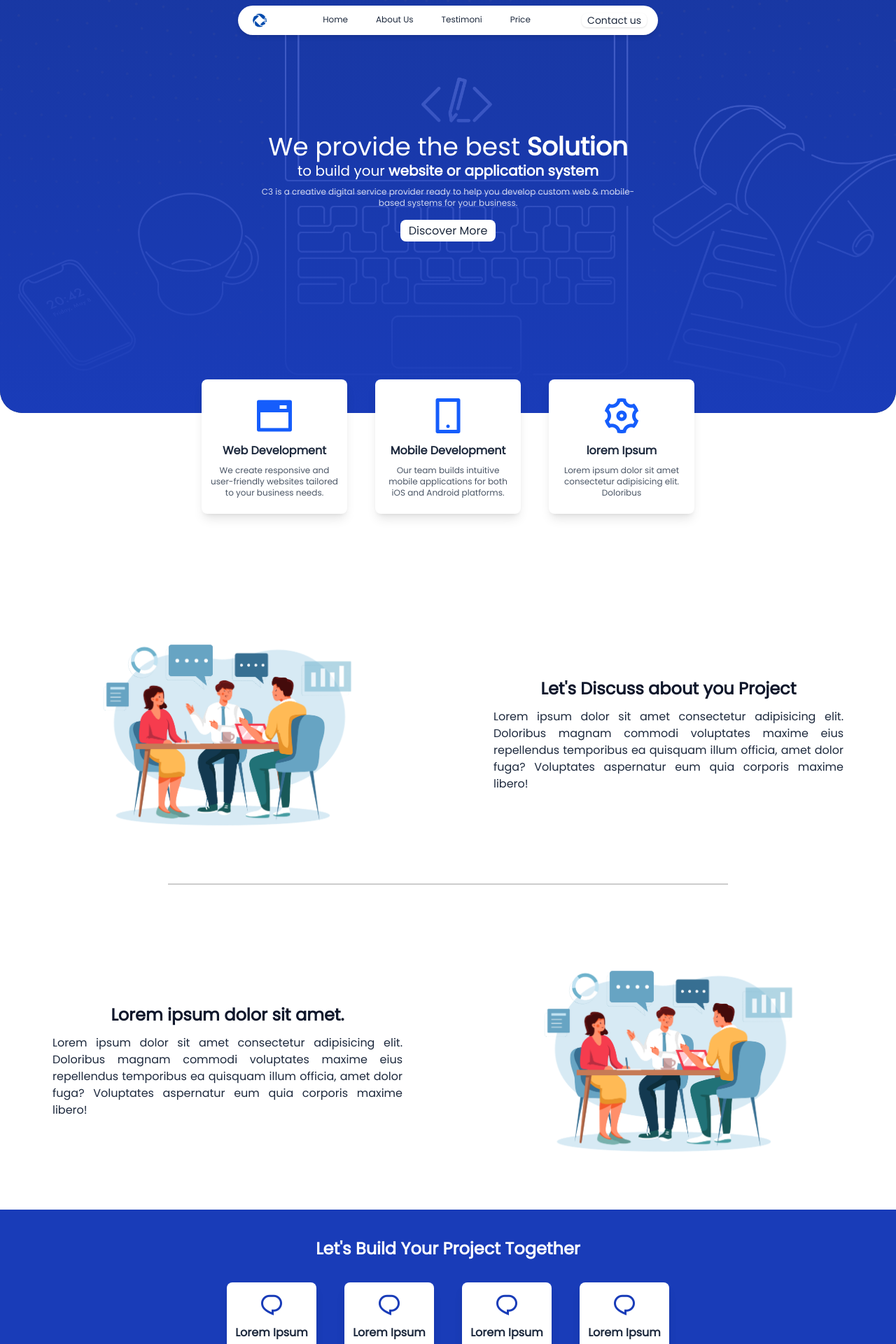
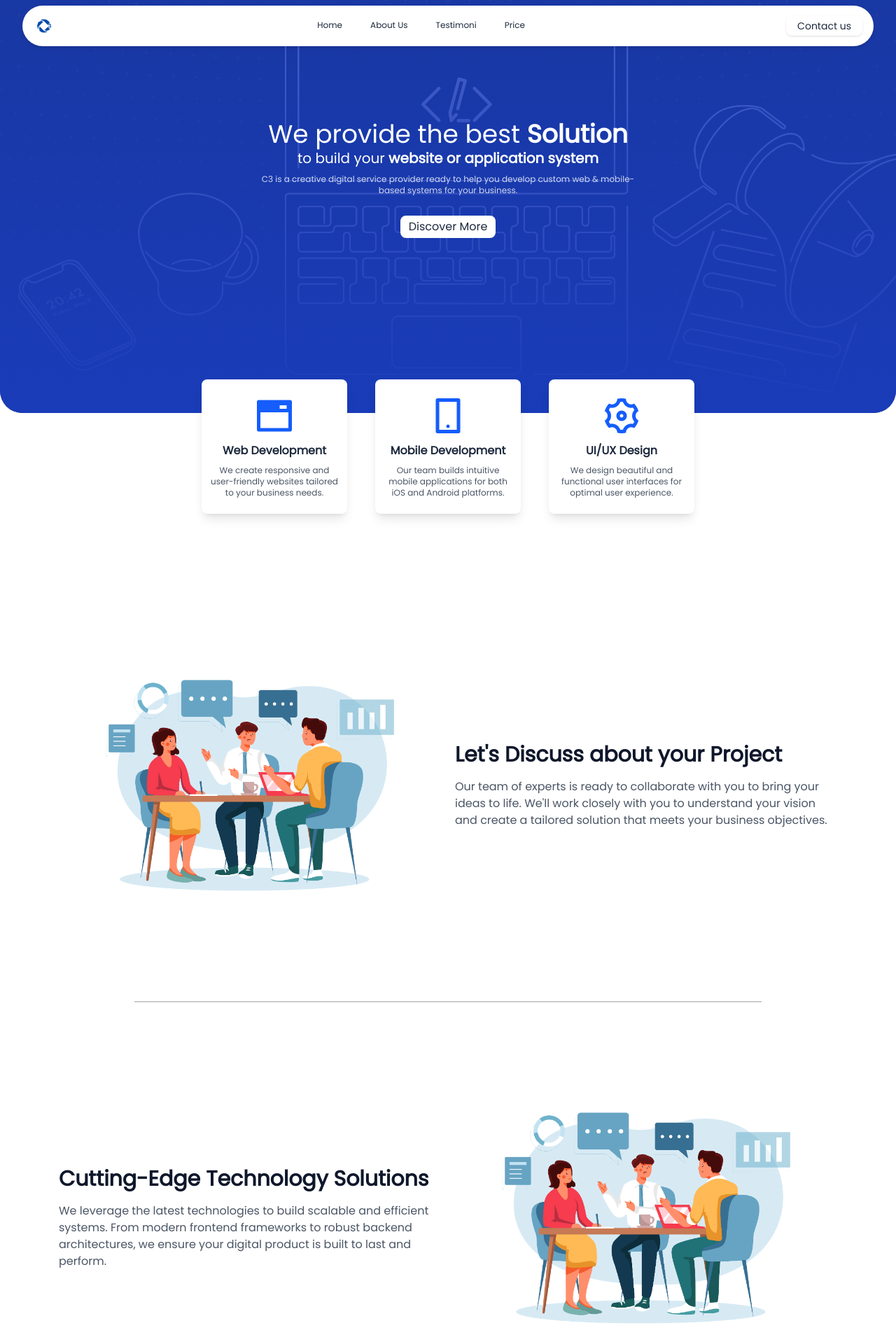
Before and after one commit to Rifaiiii04/c3website, a React (Vite) app: page / in a window 1280 px wide. Shown: the top 1920 px of the page at 70% size. Built offline with nearby package versions, Linux system fonts and the light colour scheme.

Commit message:
feat: Enhance Navbar, Section, and Home components for improved layout and responsiveness

```diff
--- a/src/components/Navbar.jsx
+++ b/src/components/Navbar.jsx
@@ -1,57 +1,82 @@
-import { useState } from "react";
+// components/Navbar.jsx
+import { useState, useEffect } from "react";
 
 export default function Navbar() {
   const [show, setShow] = useState(false);
+  const [scrolled, setScrolled] = useState(false);
 
   const handleClick = () => {
     setShow(!show);
   };
 
-  const menuActive = show ? "translate-x-0" : "-translate-x-full";
+  useEffect(() => {
+    const handleScroll = () => {
+      setScrolled(window.scrollY > 10);
+    };
+    window.addEventListener("scroll", handleScroll);
+    return () => window.removeEventListener("scroll", handleScroll);
+  }, []);
 
   return (
-    <>
-      <nav className="md:w-full w-[360px] z-50 fixed p-3">
-        <div className="bg-white shadow-md hover:shadow-xs hover:shadow-blue-500 transition-all duration-500 mt-2 fixed top-0 left-1/2 transform -translate-x-1/2 rounded-full flex w-[350px] md:w-[600px] px-4 py-1 justify-between items-center">
+    <nav className={`fixed top-0 left-0 w-full z-50 transition-all duration-300 ${scrolled ? 'py-1' : 'py-2'}`}>
+      <div className={`max-w-[95vw] mx-auto shadow-md hover:shadow-xs hover:shadow-blue-500 transition-all duration-500 rounded-full flex px-4 py-1 justify-between items-center bg-white`}>
         <div className="flex items-center">
-            <img src="/icon.png" alt="" className="w-8 h-8" />
+          <img src="/icon.png" alt="Logo" className="w-8 h-8" />
         </div>
-          <ul
-            className={`md:flex md:items-center md:justify-center md:bg-transparent bg-white rounded-r-xl md:w-96 md:static absolute top-52 w-52 -left-14 text-center md:translate-x-0  md:p-0 p-5 space-y-3 md:space-y-0 md:shadow-none shadow-lg h-36 md:h-auto md:gap-10 text-xs md:px-3 md:py-2 ${menuActive} transition-all duration-500`}
-          >
-            <li className="hover:text-blue-500 group active:bg-gray-200 md:active:bg-transparent  active:text-blue-900 transition-colors duration-300">
-              <a href="">Home</a>
-              <div className="h-0.5 w-0 group-hover:w-full group-active:bg-blue-700 bg-blue-600 transition-all duration-300"></div>
+
+        {/* Desktop Menu */}
+        <ul className="hidden md:flex items-center justify-center gap-10 text-xs px-3 py-2">
+          {['Home', 'About Us', 'Testimoni', 'Price'].map((item) => (
+            <li key={item} className="hover:text-blue-500 group transition-colors duration-300">
+              <a href="#" className="block py-2">{item}</a>
+              <div className="h-0.5 w-0 group-hover:w-full bg-blue-600 transition-all duration-300"></div>
             </li>
-            <li className="hover:text-blue-500 group active:bg-gray-200 md:active:bg-transparent active:text-blue-900 transition-colors duration-300">
-              <a href="">About Us</a>
-              <div className="h-0.5 w-0 group-hover:w-full group-active:bg-blue-700 bg-blue-600 transition-all duration-300"></div>
-            </li>
-            <li className="hover:text-blue-500 group active:bg-gray-200 md:active:bg-transparent active:text-blue-900 transition-colors duration-300">
-              <a href="">Testimoni</a>
-              <div className="h-0.5 w-0 group-hover:w-full group-active:bg-blue-700 bg-blue-600 transition-all duration-300"></div>
-            </li>
-            <li className="hover:text-blue-500 group active:bg-gray-200 md:active:bg-transparent active:text-blue-900 transition-colors duration-300">
-              <a href="">Price</a>
-              <div className="h-0.5 w-0 group-hover:w-full group-active:bg-blue-700 bg-blue-600 transition-all duration-300"></div>
-            </li>
+          ))}
         </ul>
-          <div className="group/contact gap-4 flex items-center">
+
+        {/* Mobile Menu Button */}
+        <div className="flex items-center gap-4">
           <a
             href="#"
-              className="active:bg-gray-300 text-sm shadow rounded-lg hover:text-blue-500  px-2 active:text-blue-900 transition-colors duration-300"
+            className="hidden md:block text-sm shadow rounded-lg hover:bg-gray-100 px-4 py-1 transition-colors duration-300"
           >
             Contact us
           </a>
           <button
-              className="md:hidden active:bg-gray-300 hover:text-blue-500  px-2 active:text-blue-900 transition-colors duration-300 "
+            className="md:hidden text-xl"
             onClick={handleClick}
+            aria-label="Toggle menu"
           >
-              <i className="ri-menu-5-line"></i>
+            <i className={show ? "ri-close-line" : "ri-menu-5-line"}></i>
           </button>
         </div>
       </div>
+
+      {/* Mobile Menu */}
+      <div className={`md:hidden bg-white shadow-lg absolute top-full left-0 w-full transition-all duration-300 overflow-hidden ${show ? 'max-h-96' : 'max-h-0'}`}>
+        <ul className="py-3 px-4 space-y-3">
+          {['Home', 'About Us', 'Testimoni', 'Price'].map((item) => (
+            <li key={item}>
+              <a
+                href="#"
+                className="block py-2 px-4 hover:bg-gray-100 rounded-lg transition-colors duration-300"
+                onClick={() => setShow(false)}
+              >
+                {item}
+              </a>
+            </li>
+          ))}
+          <li>
+            <a
+              href="#"
+              className="block py-2 px-4 bg-blue-100 text-blue-700 rounded-lg font-medium text-center mt-2"
+              onClick={() => setShow(false)}
+            >
+              Contact us
+            </a>
+          </li>
+        </ul>
+      </div>
     </nav>
-    </>
   );
 }
--- a/src/components/Section.jsx
+++ b/src/components/Section.jsx
@@ -1,44 +1,43 @@
+// components/Section.jsx
 import Discuss from "../assets/images/discuss.png";
+
 export default function Section() {
   return (
     <>
       <section
         id="discover"
-        className="w-full h-full flex md:flex-row flex-col p-5 mt-10 gap-0 md:gap-5"
+        className="w-full max-w-6xl mx-auto h-full flex flex-col md:flex-row p-5 mt-20 gap-10 md:gap-5"
       >
-        <div className="w-full h-96 flex items-center justify-center">
-          <img src={Discuss} alt="" className="w-96 " />
+        <div className="w-full md:w-1/2 flex items-center justify-center order-2 md:order-1">
+          <img src={Discuss} alt="Team discussion" className="w-full max-w-md" />
         </div>
-        <div className="w-full h-96 flex flex-col items-center relative bottom-24 md:bottom-0 md:static justify-center">
-          <h2 className="font-semibold text-2xl text-slate-900">
-            Let's Discuss about you Project
+        <div className="w-full md:w-1/2 flex flex-col justify-center order-1 md:order-2">
+          <h2 className="font-semibold text-2xl md:text-3xl text-slate-900">
+            Let's Discuss about your Project
           </h2>
-          <p className="text-justify md:w-[500px] w-full mt-3 font-light">
-            Lorem ipsum dolor sit amet consectetur adipisicing elit. Doloribus
-            magnam commodi voluptates maxime eius repellendus temporibus ea
-            quisquam illum officia, amet dolor fuga? Voluptates aspernatur eum
-            quia corporis maxime libero!
+          <p className="mt-4 text-gray-600">
+            Our team of experts is ready to collaborate with you to bring your ideas to life.
+            We'll work closely with you to understand your vision and create a tailored solution
+            that meets your business objectives.
           </p>
         </div>
       </section>
-      <div className="md:w-[800px] w-[300px] border-b-2 mx-auto md:static md:bottom-0 relative bottom-16 border-black/20 mb-5"></div>
-      <section
-        id="discover"
-        className="w-full h-full flex md:flex-row md:static md:bottom-0 relative bottom-20 flex-col p-5 md:mt-10 gap-0 md:gap-5"
-      >
-        <div className="w-full h-96 flex flex-col  items-center  md:static justify-center">
-          <h2 className="font-semibold text-2xl text-slate-900">
-            Lorem ipsum dolor sit amet.
+
+      <div className="w-full max-w-4xl border-b-2 mx-auto border-black/20 my-16"></div>
+
+      <section className="w-full max-w-6xl mx-auto h-full flex flex-col md:flex-row p-5 gap-10 md:gap-5">
+        <div className="w-full md:w-1/2 flex flex-col justify-center">
+          <h2 className="font-semibold text-2xl md:text-3xl text-slate-900">
+            Cutting-Edge Technology Solutions
           </h2>
-          <p className="text-justify md:w-[500px]  w-full mt-3 font-light">
-            Lorem ipsum dolor sit amet consectetur adipisicing elit. Doloribus
-            magnam commodi voluptates maxime eius repellendus temporibus ea
-            quisquam illum officia, amet dolor fuga? Voluptates aspernatur eum
-            quia corporis maxime libero!
+          <p className="mt-4 text-gray-600">
+            We leverage the latest technologies to build scalable and efficient systems.
+            From modern frontend frameworks to robust backend architectures, we ensure
+            your digital product is built to last and perform.
           </p>
         </div>
-        <div className="w-full h-96 flex items-center relative bottom-24 md:bottom-0 justify-center">
-          <img src={Discuss} alt="" className="w-96 " />
+        <div className="w-full md:w-1/2 flex items-center justify-center">
+          <img src={Discuss} alt="Technology" className="w-full max-w-md" />
         </div>
       </section>
     </>
--- a/src/pages/Home.jsx
+++ b/src/pages/Home.jsx
@@ -1,21 +1,25 @@
+// pages/Home.jsx
 import HeroSection from "../assets/images/herosection.png";
-
 import CardSection from "../components/Cardsection";
 import Section from "../components/Section";
 import Benefits from "../components/Benefits";
+
 export default function Home() {
   return (
-    <>
-      <section className="w-full h-auto overflow-hidden">
+    <div className="overflow-x-hidden">
+      {" "}
+      {/* Tambahkan ini untuk mencegah overflow horizontal */}
+      <section className="w-full h-auto">
         <div className="w-full h-full relative">
-          <div className="absolute top-0 left-0 w-screen md:w-full h-[450px] md:h-[590px] rounded-b-4xl bg-gradient-to-t from-blue-800 to-blue-800/80"></div>
+          {/* Perbaiki width dengan menghapus w-screen */}
+          <div className="absolute top-0 left-0 w-full h-[450px] md:h-[590px] rounded-b-4xl bg-gradient-to-t from-blue-800 to-blue-800/80"></div>
           <img
             src={HeroSection}
             alt=""
-            className="w-screen bg-red-500 md:w-full h-[450px] md:h-[590px] rounded-b-4xl object-cover"
+            className="w-full h-[450px] md:h-[590px] rounded-b-4xl object-cover" // Ganti w-screen menjadi w-full
           />
         </div>
-        <div className="absolute md:top-64 top-56 w-96 md:w-[560px] left-1/2 transform -translate-x-1/2 -translate-y-1/2 text-center text-white">
+        <div className="absolute md:top-64 top-56 w-full max-w-[90vw] md:max-w-[560px] left-1/2 transform -translate-x-1/2 -translate-y-1/2 text-center text-white">
           <h1 className="md:text-4xl text-xl">
             We provide the best <span className="font-semibold">Solution</span>
           </h1>
@@ -29,39 +33,35 @@ export default function Home() {
           </p>
           <a
             href="#discover"
-            className="py-1 px-3 mt-2 relative top-5 hover:bg-white/90 active:bg-white/70 transition-all duration-300 rounded-lg bg-white text-slate-800"
+            className="inline-block py-1 px-3 mt-7 relative hover:bg-white/90 active:bg-white/70 transition-all duration-300 rounded-lg bg-white text-slate-800"
           >
             Discover More
           </a>
         </div>
 
-        {/* cardd */}
-        <div className="w-full h-full md:h-52 md:flex-row flex-col  relative md:-top-14 -top-10 flex items-center justify-center gap-5 md:gap-10">
+        {/* Card section */}
+        <div className="w-full max-w-[95vw] mx-auto h-full md:h-52 md:flex-row flex-col relative md:-top-14 -top-10 flex flex-wrap items-center justify-center gap-5 md:gap-10">
           <CardSection
             title="Web Development"
-            description="We create responsive and user-friendly websites tailored to your
-          business needs."
+            description="We create responsive and user-friendly websites tailored to your business needs."
             className="ri-window-2-fill"
           />
           <CardSection
             title="Mobile Development"
-            description="Our team builds intuitive mobile applications for both iOS and Android
-          platforms."
+            description="Our team builds intuitive mobile applications for both iOS and Android platforms."
             className="ri-smartphone-line"
           />
           <CardSection
-            title="lorem Ipsum"
-            description="Lorem
-          ipsum dolor sit amet consectetur adipisicing elit. Doloribus"
+            title="UI/UX Design"
+            description="We design beautiful and functional user interfaces for optimal user experience."
             className="ri-settings-3-line"
           />
         </div>
       </section>
-
       <Section />
-      <section className="w-96 md:w-full h-full pb-10 bg-blue-800 md:static md:bottom-0 relative bottom-28 flex items-center justify-center mb-5">
+      <section className="w-full h-full pb-10 bg-blue-800 flex items-center justify-center">
         <Benefits />
       </section>
-    </>
+    </div>
   );
 }
```
Lines whose indentation alone changed are shown as unchanged.
